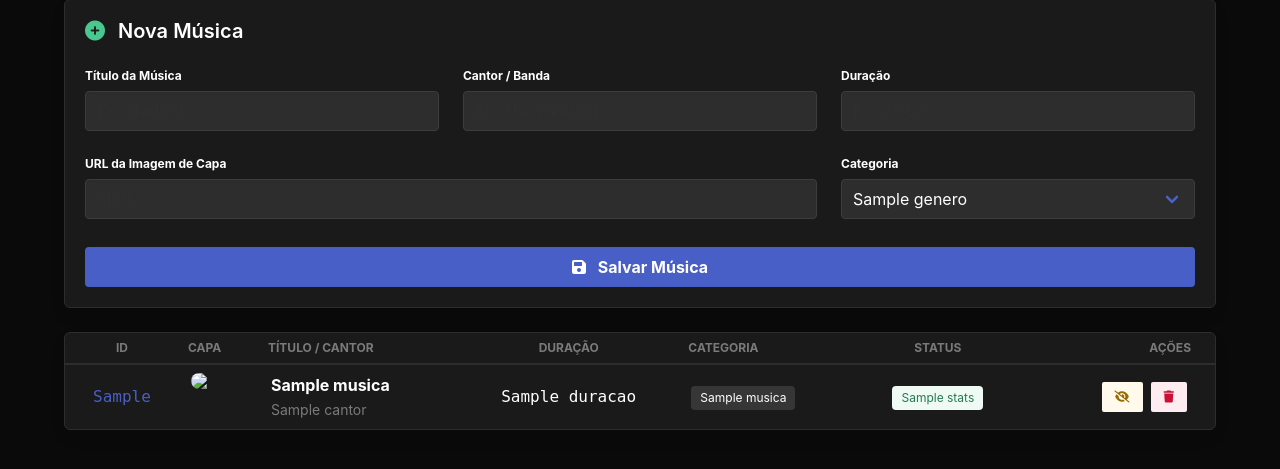
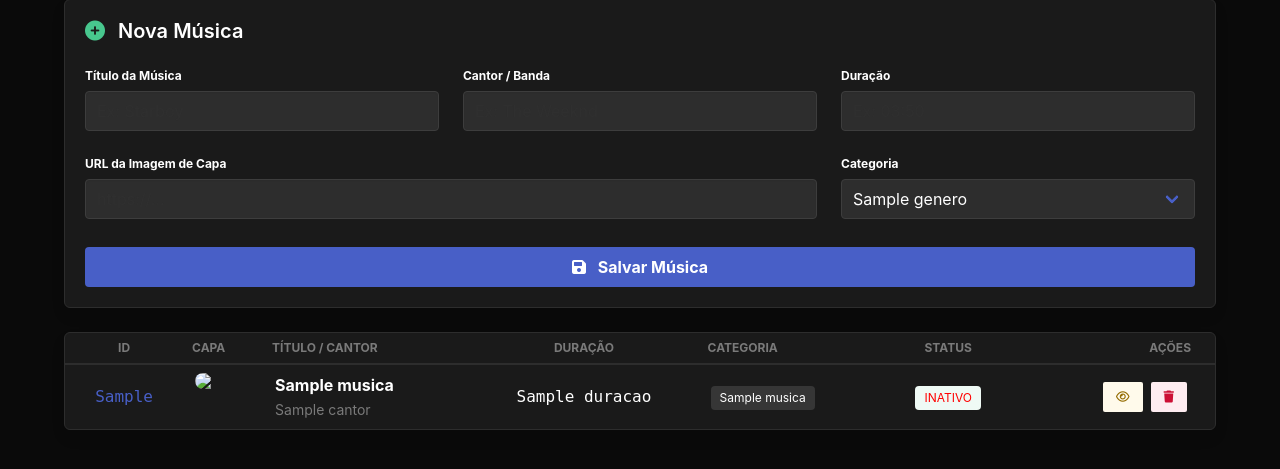
Before and after one commit to Caua-Giovani/musicablo, a Flask app: template templates/administracao.html in a window 1280 px wide. Shown: the part 149-618 px from the top of the page. Run offline with Flask 3, Linux system fonts and the light colour scheme; the template is opened without the code that fills it: most values are stand-ins (such as "Sample title", 1, 10 or a date in 2020).

Commit message:
modify: mudei umas coisas ai

```diff
--- a/app.py
+++ b/app.py
@@ -6,6 +6,7 @@ from model.musica import recuperar_musicas
 from model.musica import adicionar_musica
 from model.musica import deletar_musica
 from model.musica import alterar_musica
+from model.musica import recuperar_musicas_filtro
 
 from model.genero import recuperar_generos
 
@@ -51,5 +52,12 @@ def alterar(id):
     alterar_musica(id)
     return redirect("/admin")
 
+@app.route("/filtrar/<genero_musica>")
+def filtro(genero_musica):
+    genero = recuperar_generos()
+    musicas = recuperar_musicas_filtro(genero_musica)
+
+    return render_template("principal.html",musicas=musicas,genero=genero)
+
 if __name__=="__main__":
     app.run(host="0.0.0.0",port=8080,debug=True)
--- a/templates/administracao.html
+++ b/templates/administracao.html
@@ -137,13 +137,24 @@
                         <td class="is-family-monospace has-text-centered">{{musica.duracao}}</td>
                         <td><span style="color: {{musica.cor}} " class="tag is-dark">{{musica.nome_genero}}</span></td>
                         <td class="has-text-centered">
-                            <span class="tag is-success is-light">{{musica.stats}}</span>
+                            {% if musica.stats == "ATIVO" %}
+                                <span class="tag is-success is-light">ATIVO</span>
+                            {% else %}
+                                <span style="color: red;" class="tag is-success is-light">INATIVO</span>
+                            {% endif %}
                         </td>
                         <td class="has-text-right px-5">
                             <div class="buttons is-right">
-                                <a href="/admin/alterar/{{musica.id_musica}}"><button class="button is-small is-warning is-light" title="Desativar" >
-                                    <i class="fa-solid fa-eye-slash"></i>
-                                </button> </a>
+                                {% if musica.stats == "ATIVO" %}
+                                    <a href="/admin/alterar/{{musica.id_musica}}"><button class="button is-small is-warning is-light" title="Desativar" >
+                                        <i class="fa-regular fa-eye-slash"></i>
+                                    </button> </a>
+                                {% else %}
+                                    <a href="/admin/alterar/{{musica.id_musica}}"><button class="button is-small is-warning is-light" title="Ativar" >
+                                        <i class="fa-regular fa-eye"></i>
+                                    </button> </a>
+                                {% endif %}
+
                                 <a href="/admin/delete/{{musica.id_musica}}"><button class="button is-small is-danger is-light" title="Excluir">
                                     <i class="fa-solid fa-trash"></i>
                                 </button></a>
--- a/templates/principal.html
+++ b/templates/principal.html
@@ -78,8 +78,9 @@
                     <p class="menu-label">Categorias</p>
                     <ul class="menu-list">
                         {% for genero in genero: %}
-                        <li ><a style="color: {{genero.cor}}" href="#"><span class="icon"><i class="fa-solid fa-compact-disc"></i></span> {{genero.genero}}</a></li>
+                        <li ><a style="color: {{genero.cor}}" href="/filtrar/{{genero.genero}}"><span class="icon"><i class="fa-solid fa-compact-disc"></i></span> {{genero.genero}}</a></li>
                         {% endfor %}
+                        <li ><a href="/"><span class="icon"><i class="fa-solid fa-compact-disc"></i></span>Remover Filtros</a></li>
                     </ul>
                 </div>
             </aside>
```
Also changed, not shown: model/musica.py (+15 -0 lines).
